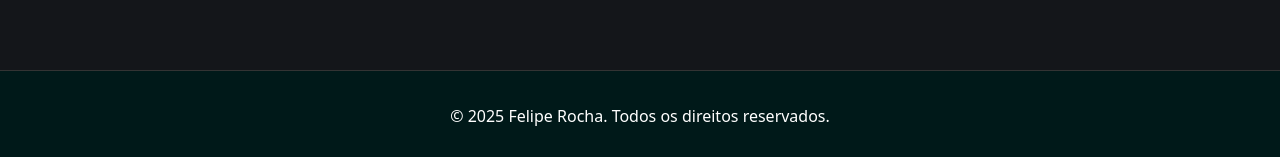
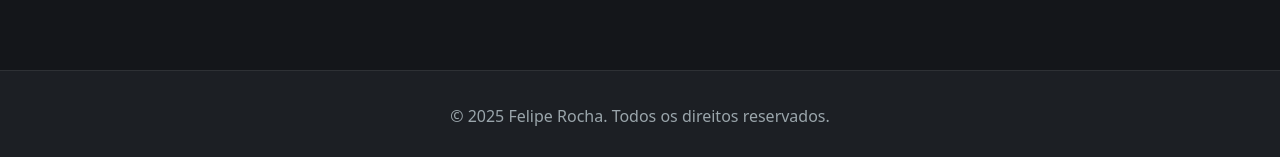
Before and after one commit to Rochafelip/Portifolio, a React (Vite) app: page / in a window 1280 px wide. Shown: the part 3017-3174 px from the top of the page. Built offline with nearby package versions, Linux system fonts and the light colour scheme; no server answers.

Commit message:
refactor: apply design tokens to Footer

```diff
--- a/src/components/Footer/Footer.css
+++ b/src/components/Footer/Footer.css
@@ -1,7 +1,7 @@
 .footer-section {
-  background-color: #001919;
-  border-top: 1px solid #333;
-  color: #fff;
+  background-color: var(--color-surface);
+  border-top: 1px solid rgba(255, 255, 255, 0.08);
+  color: var(--color-text);
   font-size: 1rem;
   text-align: center;
   min-height: 90px;
@@ -22,17 +22,18 @@
 
 .footer-text {
   margin: 0;
+  color: var(--color-text-muted);
 }
 
 .footer-links a {
   margin: 0 0.5rem;
   text-decoration: none;
-  color: #fff;
+  color: var(--color-text);
   transition: color 0.3s ease;
 }
 
 .footer-links a:hover {
-  color: #ccc;
+  color: var(--color-accent);
 }
 
 @media (min-width: 600px) {
```
